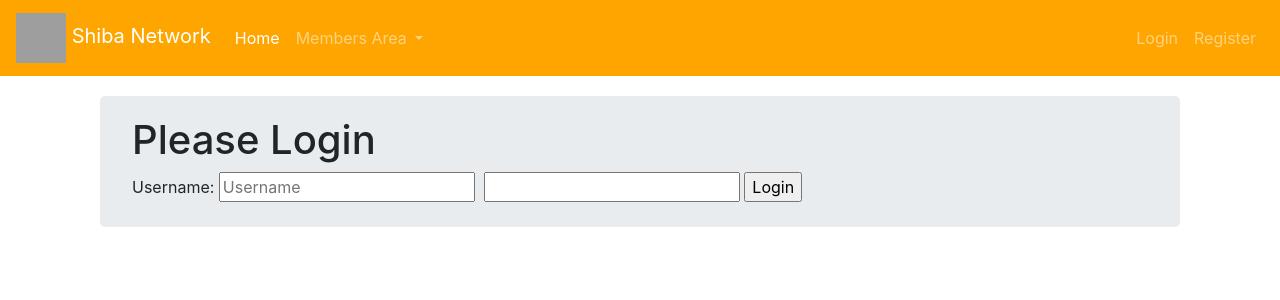
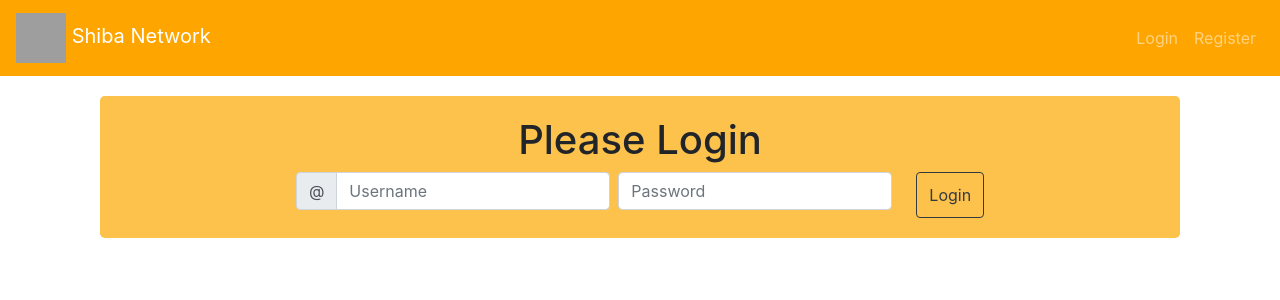
Before and after one commit to zymmac/ShibaNet, a Django app: page /login/ in a window 1280 px wide. Shown: the top 300 px of the page. Run offline with Django 3.2, Linux system fonts and the light colour scheme; some libraries are stand-ins or nearby versions; grey boxes are pictures that could not be loaded.

Commit message:
Editing login form w/ bootstrap

```diff
--- a/ShibaApp/forms.py
+++ b/ShibaApp/forms.py
@@ -8,9 +8,9 @@ class ShibaUserForm(forms.ModelForm):
     class Meta:
         model = User
         fields = ['username','email','password']
-        # widgets = {
-        #     'profile_bio': Textarea(attrs={'cols': 80, 'rows': 20}),
-        # }
+        help_texts = {
+            'username': '',
+        }
 
 class ShibaProfileForm(forms.ModelForm):
     class Meta:
--- a/static/css/shibastyle.css
+++ b/static/css/shibastyle.css
@@ -12,4 +12,5 @@ body{
 
 .jumbotron{
   padding: 20px 32px 20px 32px;
+  background-color: #fcc24c !important;
 }
--- a/templates/ShibaApp/base.html
+++ b/templates/ShibaApp/base.html
@@ -25,12 +25,10 @@
 
       <div class="collapse navbar-collapse" id="navbarNav">
       <ul class="navbar-nav">
-        <li class="nav-item active">
-          <a class="nav-link" href="{% url 'index' %}">Home</a>
-        </li>
+        {% if user.is_authenticated %}
         <li class="nav-item dropdown">
           <a class="nav-link dropdown-toggle" href="{% url 'ShibaApp:user_profile'%}" id="navbarDropdownMenuLink" role="button" data-toggle="dropdown" aria-haspopup="true" aria-expanded="false">
-            Members Area
+            Hello, {{ user.username}}
           </a>
           <div class="dropdown-menu" aria-labelledby="navbarDropdownMenuLink">
             <a class="dropdown-item" href="{% url 'ShibaApp:user_profile'%}">Profile</a>
@@ -41,6 +39,7 @@
             <a class="dropdown-item" href="#">Link 4</a> -->
           </div>
         </li>
+        {% endif %}
       </ul>
       <ul class="navbar-nav ml-auto">
         {% if user.is_authenticated %}
--- a/templates/ShibaApp/login.html
+++ b/templates/ShibaApp/login.html
@@ -2,19 +2,31 @@
 {% block title %} Login to the Shiba Network! {% endblock %}
   {% block body_block %}
   <div class="container">
-    <div class="jumbotron">
-      <h1>Please Login</h1>
+    <div class="jumbotron" style="margin=">
+      <span class='text-center'><h1>Please Login</h1></span>
 
-        <form method="post" action="{% url 'ShibaApp:user_login' %}">
-          {% csrf_token %}
-          <!-- # A more "HTML" way of creating the login form# -->
-          <label for="username">Username:</label>
-          <input type="text" name="username" placeholder="Username">
+        <form class="form-inline" action="{% url 'ShibaApp:user_login' %}" method="POST">
 
-          <label for="password"></label>
-          <input type="password" name="password">
+            {% csrf_token %}
+            <!-- # A more "HTML" way of creating the login form# -->
+              <!-- <div class="flex-fill"> -->
+              <div class="form-row flex-fill">
+                  <div class="input-group mb-2 mr-2 ml-lg-auto">
+                    <div class="input-group-prepend">
+                      <div class="input-group-text">@</div>
+                    </div>
+                    <input type="text" name="username" class="form-control" placeholder="Username">
+                  </div>
 
-          <input type="submit" name="" value="Login">
+                  <input type="password" name="password" class="form-control mb-2 mr-4" placeholder="Password">
+
+                <input type="submit" class="btn btn-outline-dark mr-lg-auto" name="" value="Login">
+              </div>
+              <!-- </div> -->
+
+
+
+
 
         </form>
 
```
Also changed, not shown: templates/ShibaApp/register.html (+6 -1 lines).
